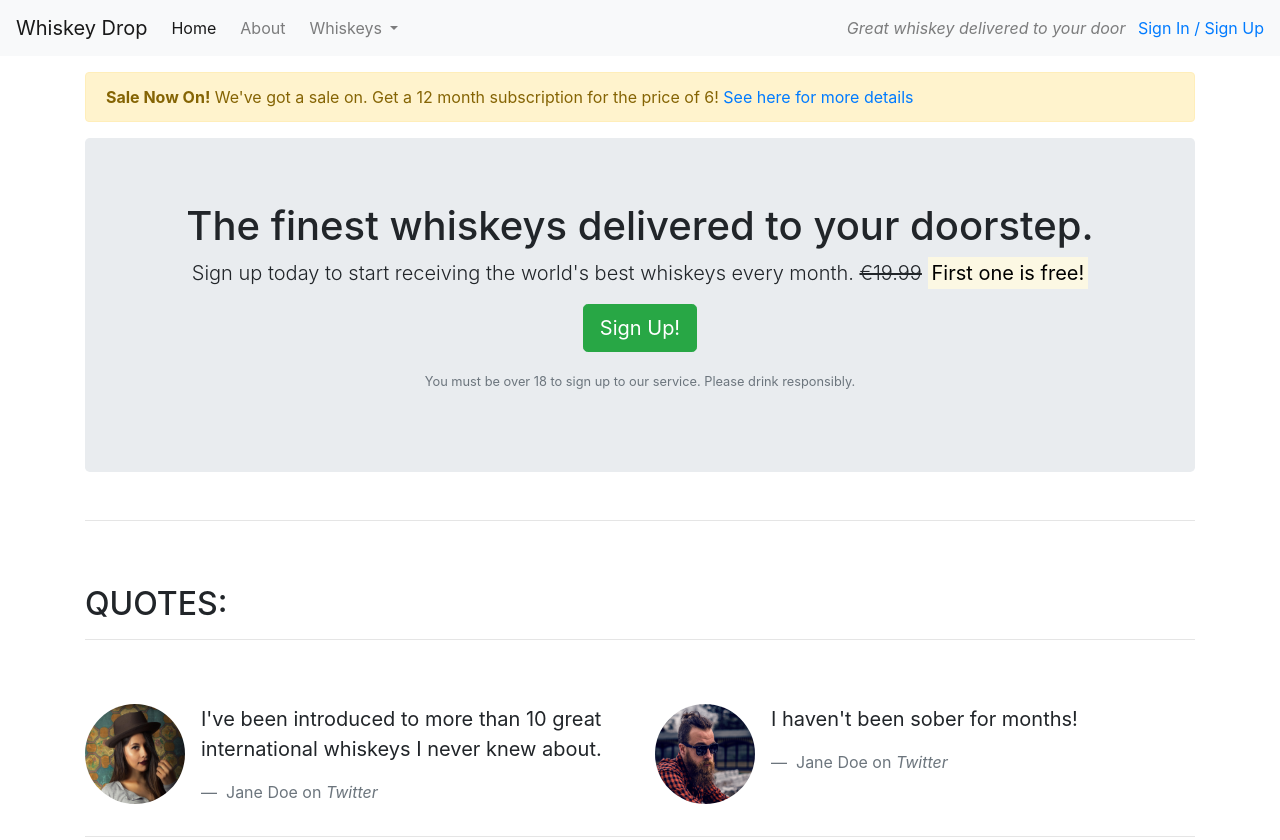
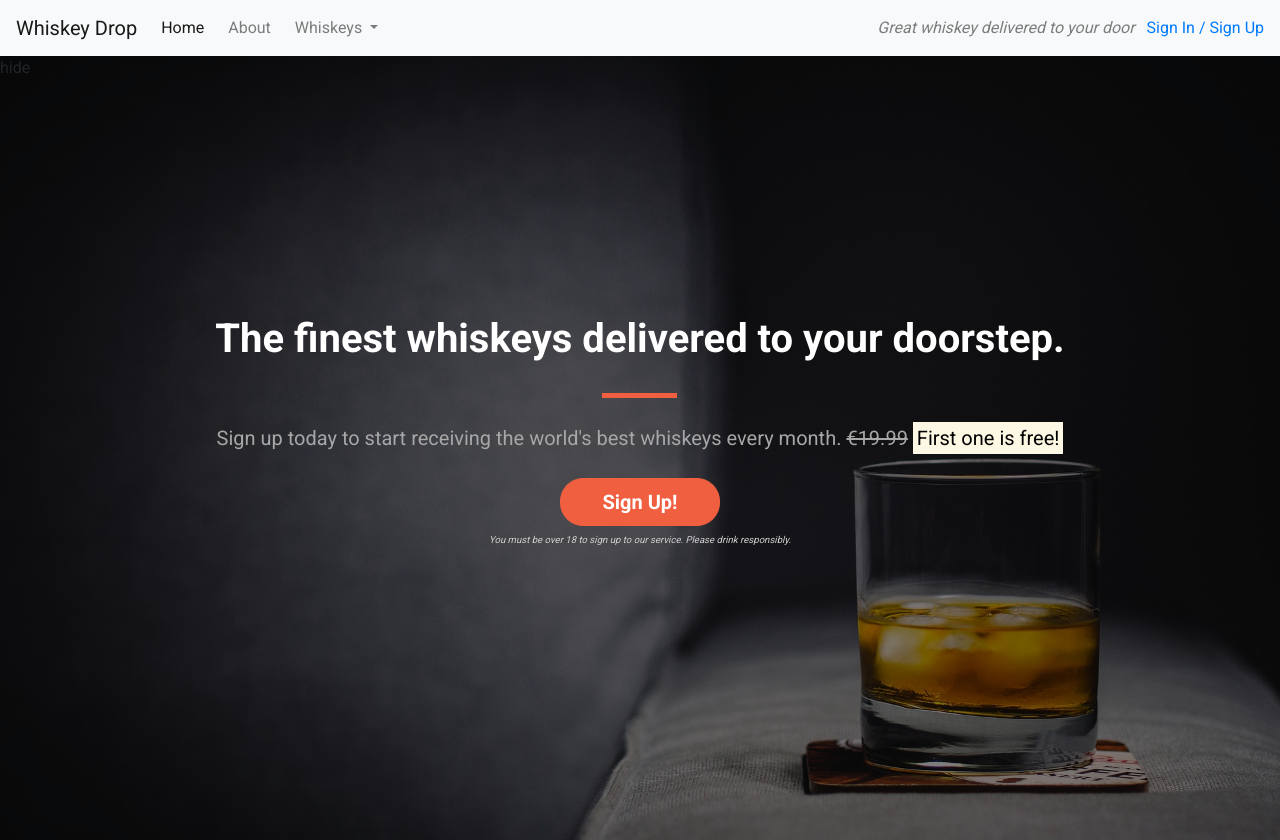
Before and after one commit to JackH1155/bootstrap, a plain HTML site: page index.html in a window 1280 px wide. Shown: the top 840 px of the page. Drawn offline with nearby package versions, Linux system fonts and the light colour scheme.

Commit message:
add hero image + change style of text and button infront of image

```diff
--- /dev/null
+++ b/css/style.css
@@ -0,0 +1,96 @@
+body {
+    font-family: 'Roboto', sans-serif;
+}
+
+.alert-container {}
+
+.callout-container {
+    height: 100vh;
+
+    background: url('../images/whiskey-background.jpg') no-repeat bottom right fixed;
+    -webkit-background-size: cover;
+    -moz-background-size: cover;
+    -o-background-size: cover;
+    background-size: cover;
+
+    display: flex;
+    align-items: center;
+    justify-content: center;
+
+    position: relative;
+}
+
+.opaque-overlay {
+    background-color: rgba(0, 0, 0, 0.5);
+    position: absolute;
+    top: 0;
+    left: 0;
+    width: 100%;
+    height: 100%;
+}
+
+.quote-container {}
+
+.feature-container {}
+
+/* Block dividers */
+
+.block-divider {
+    width: 75px;
+    height: 5px;
+    border: 0;
+}
+
+.block-divider--orange {
+    background-color: #f05f40;
+}
+
+.block-divider--short {
+    width: 35px;
+}
+
+
+/*Jumbotron*/
+
+.jumbotron {
+    background-color: transparent;
+}
+
+.jumbotron-header {
+    color: white;
+    font-weight: bold;
+    margin-bottom: 30px;
+}
+
+.jumbotron .lead {
+    margin: 25px 0;
+    color: #a7a7a7;
+}
+
+.jumbotron small {
+    font-size: 60%;
+    font-style: italic;
+    color: #d0d0d0;
+}
+
+/* Buttons */
+
+.btn--cta {
+    font-weight: bold;
+    border-radius: 23px;
+    width: 160px;
+}
+
+.btn--red {
+    color: white;
+    background-color: #f05f40;
+    border-color: #f05f40;
+}
+
+.btn--red:hover,
+.btn--red:active,
+.btn--red:focus,
+.btn--red:active:focus {
+    background-color: #df4929;
+    border-color: #df4929;
+}
--- a/index.html
+++ b/index.html
@@ -14,6 +14,9 @@
       integrity="sha384-gfdkjb5BdAXd+lj+gudLWI+BXq4IuLW5IT+brZEZsLFm++aCMlF1V92rMkPaX4PP"
       crossorigin="anonymous"
     />
+    <link rel="stylesheet"
+  href="https://fonts.googleapis.com/css?family=Roboto:400,700">
+    <link rel="stylesheet" href="css/style.css" type="text/css" />
   </head>
 
   <body>
@@ -71,7 +74,7 @@
       </div>
       <!--</div>-->
     </nav>
-    <article class="container mt-3">
+    <!-- <div class="container alert-container">
       <div class="row d-none d-sm-block">
         <div class="col-12">
           <div class="alert alert-warning">
@@ -81,11 +84,15 @@
           </div>
         </div>
       </div>
+      </div> -->
+      <div class="container-fluid callout-container">
       <!-- Callout -->
+       <div class="opaque-overlay">hide</div>
       <div class="row">
         <div class="col-12">
           <section class="callout jumbotron text-center">
-            <h1>The finest whiskeys delivered to your doorstep.</h1>
+            <h1 class="jumbotron-header">The finest whiskeys delivered to your doorstep.</h1>
+            <hr class="block-divider block-divider--orange">
             <p class="lead">
               Sign up today to start receiving the world's best whiskeys every
               month.
@@ -93,7 +100,7 @@
               <span class="d-inline d-sm-none"><br /></span>
               <strong><mark>First one is free!</mark></strong>
             </p>
-            <p><button class="btn btn-lg btn-success" data-toggle="modal" data-target="#signUpModal">Sign Up!</button></p>
+            <button class="btn btn-lg btn--cta btn--red" data-toggle="modal" data-target="#signUpModal">Sign Up!</button>
             <p class="text-muted">
               <small
                 >You must be over 18 to sign up to our service. Please drink
@@ -104,8 +111,9 @@
         </div>
       </div>
       <!-- /.callout -->
-      <hr />
+    </div>
       <!-- Quotes -->
+       <div class="container quotes-container">
       <section class="quotes">
         <div class="row">
           <div class="col-12 my-5">
@@ -160,8 +168,9 @@
         </div>
       </section>
       <!-- /.quotes -->
-      <hr />
+    </div>
       <!-- Features -->
+       <div class="container feature-container">
       <section class="features">
         <div class="row">
           <div class="col-12 my-5">
@@ -216,7 +225,8 @@
         </div>
       </section>
       <!-- /.features -->
-    </article>
+    </div>
+
 
     <div class="modal" tabindex="-1" role="dialog" id="signUpModal">
       <div class="modal-dialog" role="document">
```
Also changed, not shown: images/whiskey-background.jpg (added), 1 other file.
